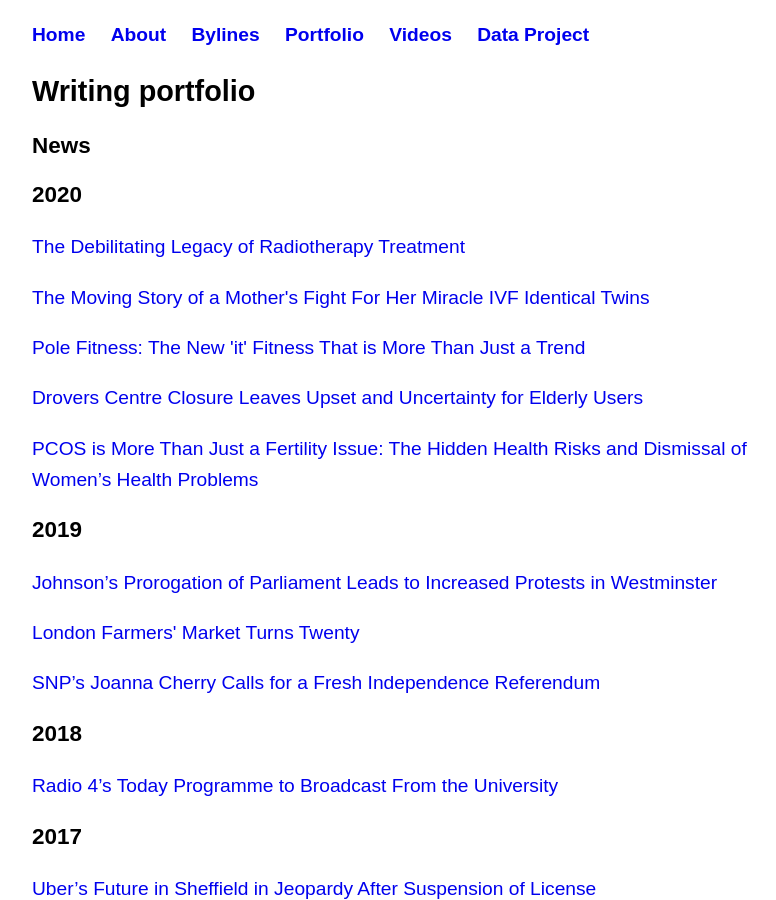
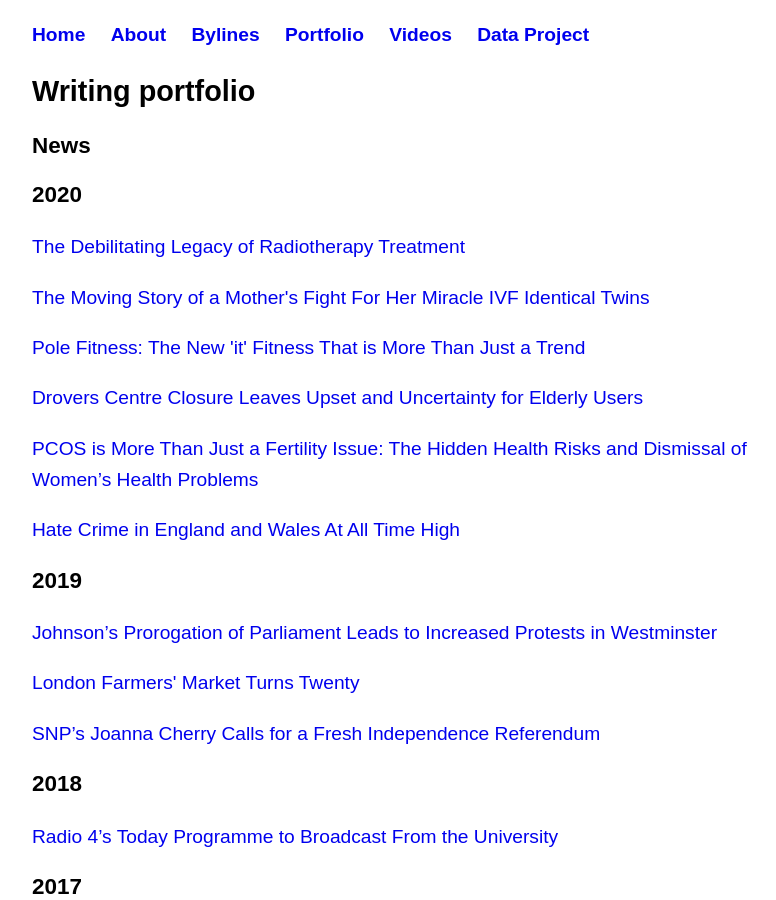
Before and after one commit to gracebraddock/gracebraddock.github.io, a Jekyll site: the page built from posts/index.html, in a window 1280 px wide and 900 px high. Shown: the whole window, without its empty margins (224-1000 px from the left). Built offline with Jekyll 4.4.1, drawn with Linux system fonts in a browser that asks for light colours.

Commit message:
Update index.html

```diff
--- a/posts/index.html
+++ b/posts/index.html
@@ -13,7 +13,7 @@ title: Grace Braddock
 <p><a href="/posts/pole-fitness-trend">Pole Fitness: The New 'it' Fitness That is More Than Just a Trend</a></p>
 <p><a href="/posts/drovers-centre-closed">Drovers Centre Closure Leaves Upset and Uncertainty for Elderly Users</a></p>
 <p><a href="/posts/pcos-health-risks">PCOS is More Than Just a Fertility Issue: The Hidden Health Risks and Dismissal of Women’s Health Problems</a></p>
-
+<p><a href="/posts/trans-hate-crime">Hate Crime in England and Wales At All Time High</a></p>
 
 <h3>2019</h3>
 <p><a href="/posts/prorogation-of-parliament">Johnson’s Prorogation of Parliament Leads to Increased Protests in Westminster</a></p>
```
